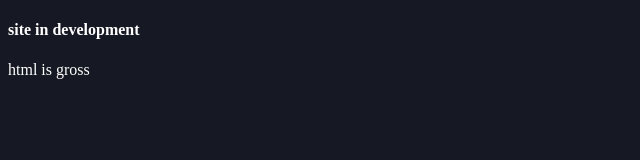
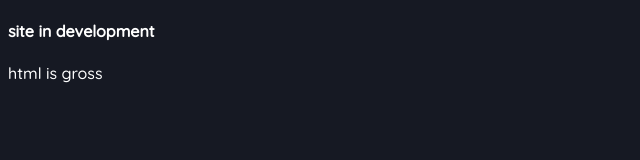
Before and after one commit to choppy-doppy/choppy-doppy.github.io, a plain HTML site: page index.html in a window 1280 px wide. Shown: the full height of the page, 0-640 px from the left. Drawn offline with Linux system fonts and the light colour scheme.

Commit message:
Update style.css

```diff
--- a/style.css
+++ b/style.css
@@ -9,8 +9,10 @@ body {
 
 p {
     color: #FFFFFF;
+    font-family: 'Quicksand';
 }
 
 h4 {
     color: #FFFFFF;
+    font-family: 'Quicksand';
 }
```
